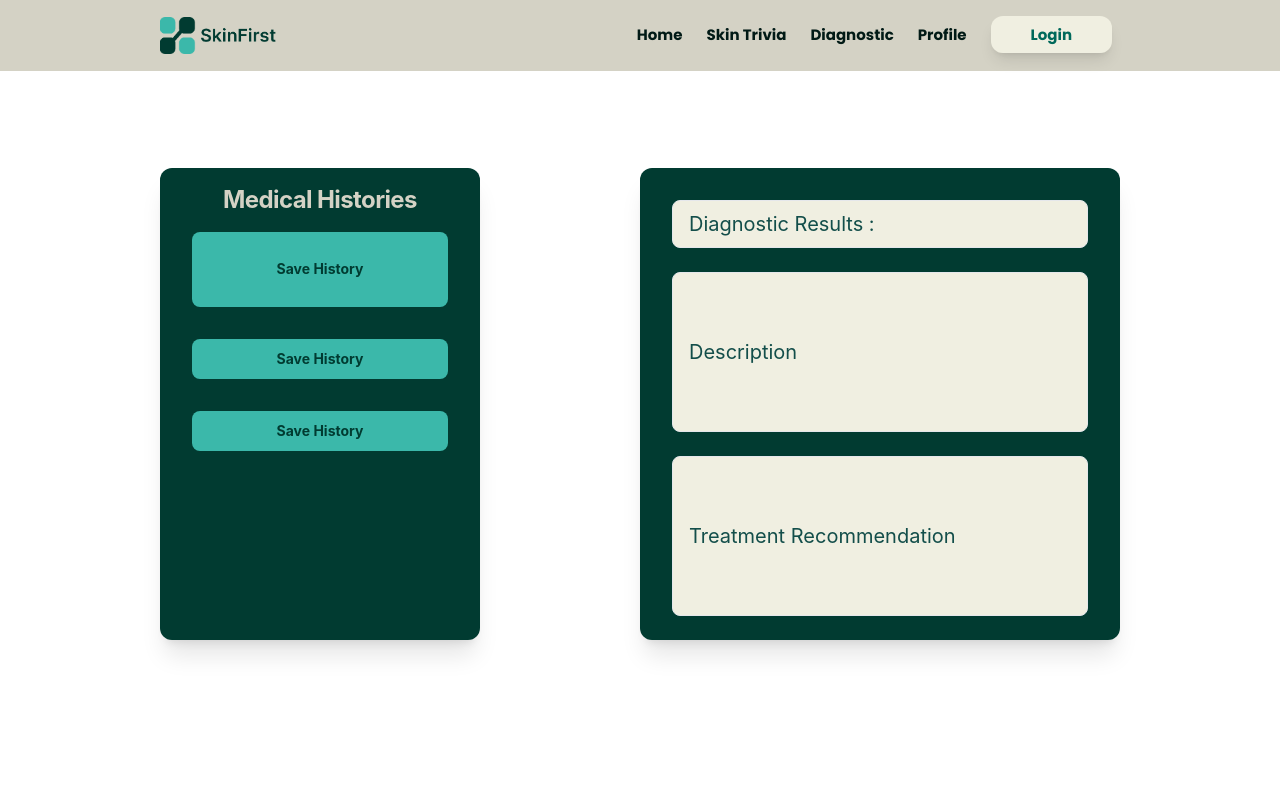
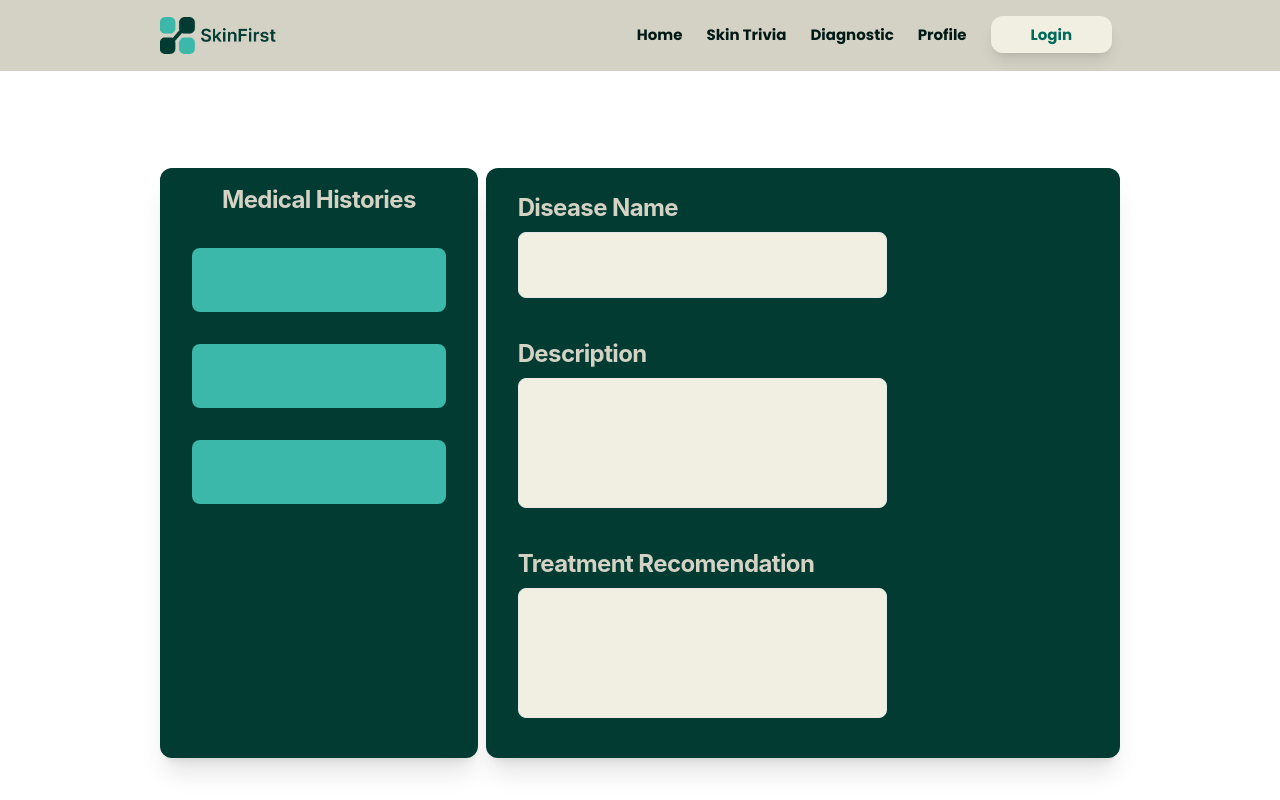
Before and after one commit to Auletta-Khansa/SkinFirst, a React (Create React App) app: page /History in a window 1280 px wide. Shown: the top 800 px of the page. Built offline with nearby package versions, Linux system fonts and the light colour scheme.

Commit message:
historypage

```diff
--- a/src/components/pages/HistoryPage.jsx
+++ b/src/components/pages/HistoryPage.jsx
@@ -1,4 +1,5 @@
 import React from "react";
+
 const History = () => {
   return (
     <>
@@ -9,64 +10,66 @@ const History = () => {
             <h1 className="text-primary-3 text-xl font-bold  py-4 md:text-2xl leading-tight tracking-tight text-center">
               Medical Histories
             </h1>
+            <div class="flex w-full justify-end pt-4">
+              <button
+                type="submit"
+                className=" w-full h-1/4 text-primary-0  bg-[#3BB8AA] hover:bg-primary-1 focus:ring-4 focus:outline-none focus:ring-primary-300 font-bold rounded-lg text-sm px-5 py-8 text-center"
+                fdprocessedid="gkbxyo">
 
-            <button
-                type="submit"
-                className=" w-full h-1/6 text-primary-0  bg-[#3BB8AA] hover:bg-primary-1 focus:ring-4 focus:outline-none focus:ring-primary-300 font-bold rounded-lg text-sm px-5 py-2.5 text-center"
-                fdprocessedid="gkbxyo"
-              >
-                Save History
               </button>
+              </div>
 
 
             <div className=" pt-8">
-            <button
+             <button
                 type="submit"
-                className=" w-full h-1/6 text-primary-0  bg-[#3BB8AA] hover:bg-primary-1 focus:ring-4 focus:outline-none focus:ring-primary-300 font-bold rounded-lg text-sm px-5 py-2.5 text-center"
-                fdprocessedid="gkbxyo"
-              >
-                Save History
+                className=" w-full h-1/6 text-primary-0  bg-[#3BB8AA] hover:bg-primary-1 focus:ring-4 focus:outline-none focus:ring-primary-300 font-bold rounded-lg text-sm px-5 py-8 text-center"
+                fdprocessedid="gkbxyo">
+
               </button>
             </div>
 
             <div className=" pt-8 ">
-            <button
+              <button
                 type="submit"
-                className=" w-full h-1/6 text-primary-0  bg-[#3BB8AA] hover:bg-primary-1 focus:ring-4 focus:outline-none focus:ring-primary-300 font-bold rounded-lg text-sm px-5 py-2.5 text-center"
-                fdprocessedid="gkbxyo"
-              >
-                Save History
+                className=" w-full h-1/6 text-primary-0  bg-[#3BB8AA] hover:bg-primary-1 focus:ring-4 focus:outline-none focus:ring-primary-300 font-bold rounded-lg text-sm px-5 py-8 text-center"
+                fdprocessedid="gkbxyo">
+
               </button>
             </div>
 
         </div>
 
-          <div className="bg-[#013B31] w-1/2 px-4 pb-6 text-[20px]  shadow-xl rounded-xl">
+        <div className="bg-[#013B31] w-2/3 px-4 pb-6 text-[20px]  shadow-xl rounded-xl">
+            <div className=" w-2/3 px-4 py-4">
+                <h1 className="text-primary-3 py-2 text-lg font-bold md:text-2xl leading-tight tracking-tight ">
+                Disease Name
+                </h1>
+                <div className=" px-4 py-8 bg-primary-1 rounded-lg border ">
+                <span className="text-teal-900"></span>
+              </div>
+            </div>
+
+            <div className="w-2/3 px-4 py-4">
+                <h1 className="text-primary-3 py-2 text-lg font-bold md:text-2xl leading-tight tracking-tight ">
+                    Description
+                </h1>
+                <div className=" px-4 py-16 bg-primary-1 rounded-lg border ">
+                <span className="text-teal-900"></span>
+              </div>
+            </div>
 
 
-            <div className="px-4 pt-8">
-              <div className=" px-4 py-2 bg-primary-1 rounded-lg border ">
-                <span className="text-teal-900 item-center justify-center">
-                Diagnostic Results :
-                </span>
+            <div className="w-2/3 px-4 py-4">
+                <h1 className="text-primary-3 py-2 text-lg font-bold md:text-2xl leading-tight tracking-tight ">
+                Treatment Recomendation
+                </h1>
+                <div className=" px-4 py-16 bg-primary-1 rounded-lg border ">
+                <span className="text-teal-900"></span>
               </div>
             </div>
-            <div className="px-4 py-6">
-              <div className=" px-4 py-16 bg-primary-1 rounded-lg border ">
-                <span className="text-teal-900">
-                    Description
-                </span>
-              </div>
-            </div>
-            <div className="px-4 ">
-              <div className=" px-4 py-16 bg-primary-1 rounded-lg border ">
-                <span className="text-teal-900 text-start">
-                    Treatment Recommendation
-                </span>
-              </div>
             </div>
           </div>
-        </div>
       </section>
     </>
   );
```
